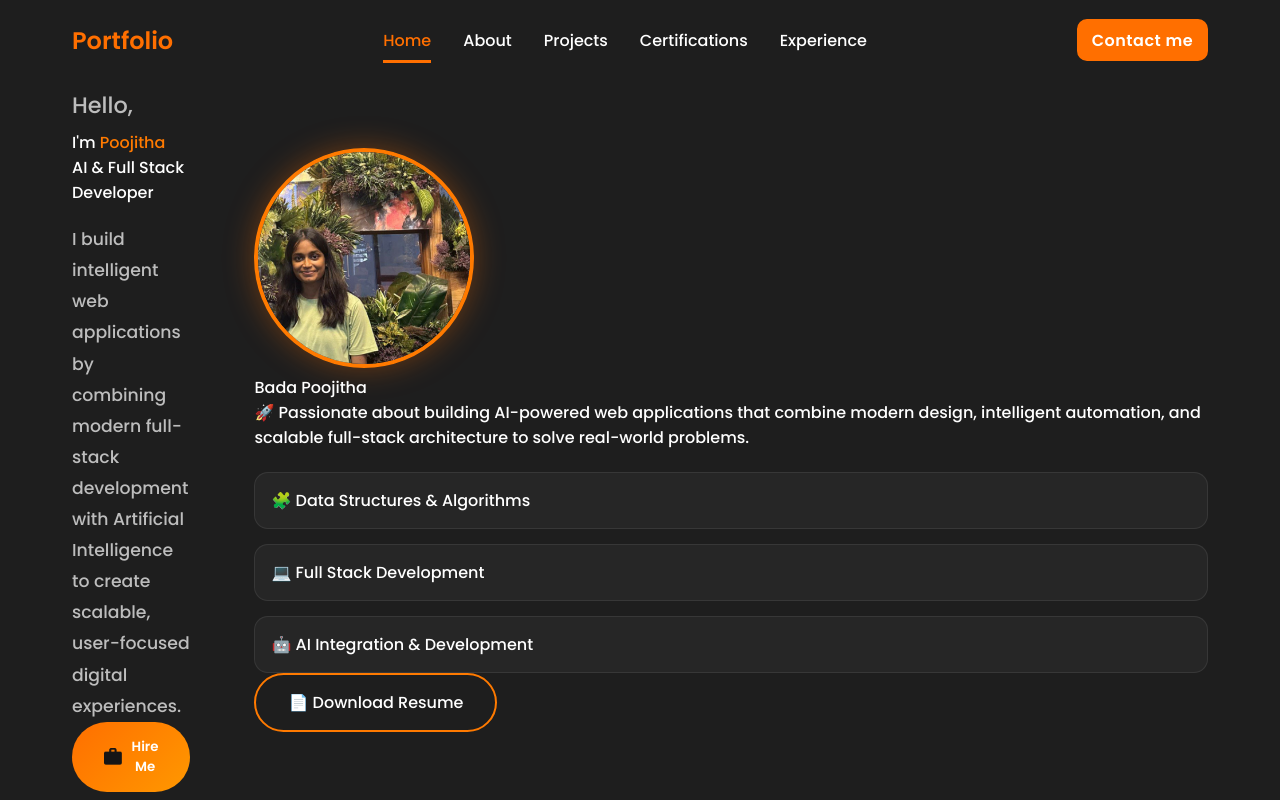
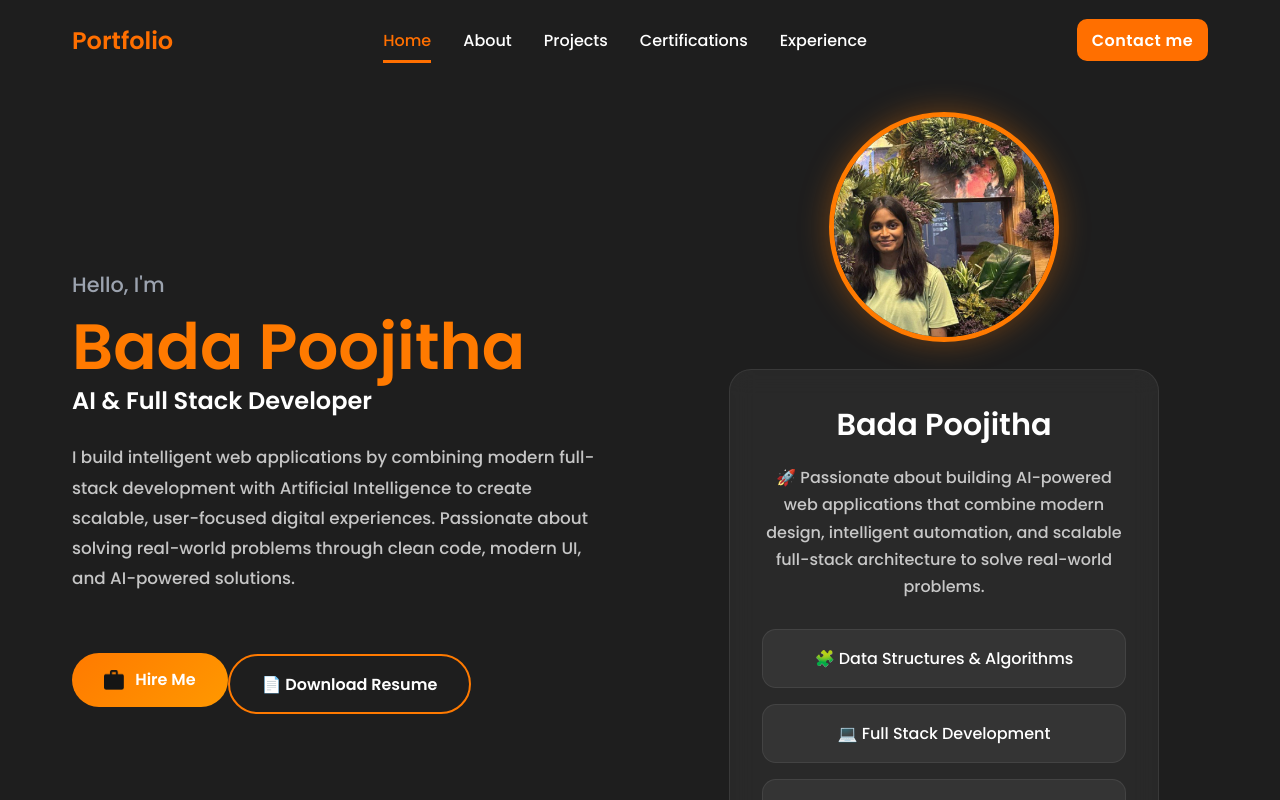
Before and after one commit to poojithabada/myPortfolio, a React (Create React App) app: page / in a window 1280 px wide. Shown: the top 800 px of the page. Built offline with nearby package versions, Linux system fonts and the light colour scheme.

Commit message:
Styling..

```diff
--- a/src/components/Intro/index.css
+++ b/src/components/Intro/index.css
@@ -1,22 +1,22 @@
-/* =========================
+/* ===========================
    HERO SECTION
-========================= */
+=========================== */
 
 #intro {
   max-width: 1200px;
+  min-height: calc(100vh - 70px);
   margin: 0 auto;
-  min-height: calc(100vh - 75px);
-  padding: 0.5rem 2rem 1.5rem;
+  padding: 2rem;
 
   display: flex;
+  align-items: center;
   justify-content: space-between;
-  align-items: center;
-  gap: 4rem;
+  gap: 5rem;
 }
 
-/* =========================
-   LEFT SIDE
-========================= */
+/* ===========================
+   LEFT SECTION
+=========================== */
 
 .introContent {
   flex: 1;
@@ -24,105 +24,70 @@
 
 .hello {
   display: block;
-  color: #bdbdbd;
-  font-size: 1.4rem;
-  margin-bottom: 0.5rem;
+  font-size: 1.3rem;
+  color: #9ca3af;
+  margin-bottom: .6rem;
 }
 
-.introTitle {
-  margin: 0;
-  font-size: 4.2rem;
-  line-height: 1.05;
+.introText {
+  display: block;
+  font-size: 4rem;
   font-weight: 700;
-  color: white;
+  line-height: 1.15;
+  color: #fff;
 }
 
 .introName {
   color: #ff7a00;
 }
 
-.role {
-  margin-top: 0.6rem;
-  margin-bottom: 0;
-  font-size: 2rem;
-  font-weight: 600;
-  color: white;
+.introPara {
+  max-width: 560px;
+  margin: 1.5rem 0 2rem;
+  color: #c5c5c5;
+  line-height: 1.8;
+  font-size: 1.05rem;
 }
 
-.introPara {
-  margin-top: 1.2rem;
-  max-width: 560px;
-  color: #bdbdbd;
-  font-size: 1.08rem;
-  line-height: 1.8;
-}
-
-/* =========================
-   BUTTONS
-========================= */
-
-.buttonGroup {
-  display: flex;
-  gap: 1rem;
-  margin-top: 2rem;
-  flex-wrap: wrap;
-}
+/* ===========================
+   BUTTON
+=========================== */
 
 .btn {
-  display: flex;
+  display: inline-flex;
   align-items: center;
-  gap: 0.6rem;
+  gap: .7rem;
 
-  padding: 0.95rem 2rem;
+  padding: .9rem 2rem;
 
   border: none;
-  border-radius: 50px;
+  border-radius: 40px;
 
-  background: linear-gradient(135deg, #ff6f00, #ff9800);
+  background: linear-gradient(135deg,#ff7a00,#ff9800);
 
-  color: white;
+  color: #fff;
+  font-size: 1rem;
   font-weight: 600;
 
   cursor: pointer;
 
-  transition: .3s;
+  transition: .3s ease;
 }
 
 .btn:hover {
-  transform: translateY(-3px);
-  box-shadow: 0 12px 30px rgba(255,111,0,.35);
+  transform: translateY(-4px);
+  box-shadow: 0 15px 35px rgba(255,122,0,.35);
 }
 
 .btnImg {
-  width: 18px;
+  width: 20px;
 }
 
-.resumeBtn {
-  display: inline-flex;
-  align-items: center;
-  justify-content: center;
+/* ===========================
+   RIGHT SECTION
+=========================== */
 
-  padding: 0.95rem 2rem;
-
-  border-radius: 50px;
-
-  border: 2px solid #ff7a00;
-
-  text-decoration: none;
-  color: white;
-
-  transition: .3s;
-}
-
-.resumeBtn:hover {
-  background: #ff7a00;
-}
-
-/* =========================
-   RIGHT SIDE
-========================= */
-
-.rightSection {
+.biopic {
   flex: 1;
 
   display: flex;
@@ -131,73 +96,68 @@
 }
 
 .profile {
-  width: 220px;
-  height: 220px;
+  width: 230px;
+  height: 230px;
 
   object-fit: cover;
+
   border-radius: 50%;
+  border: 5px solid #ff7a00;
 
-  border: 4px solid #ff7a00;
-
-  box-shadow: 0 0 30px rgba(255,111,0,.35);
+  box-shadow: 0 0 30px rgba(255,122,0,.35);
 }
 
-/* =========================
+/* ===========================
    BIO CARD
-========================= */
+=========================== */
 
-.bioCard {
+.bio {
   width: 100%;
-  max-width: 450px;
+  max-width: 430px;
 
-  margin-top: 1.2rem;
+  margin-top: 1.7rem;
 
-  padding: 1.5rem;
+  padding: 2rem;
 
-  border-radius: 20px;
+  background: rgba(255,255,255,.05);
+  backdrop-filter: blur(12px);
 
-  background: rgba(255,255,255,.04);
-
+  border-radius: 22px;
   border: 1px solid rgba(255,255,255,.08);
-
-  backdrop-filter: blur(12px);
 
   text-align: center;
 }
 
-.bioCard h2 {
-  margin: 0;
+.card1 {
+  font-size: 1.9rem;
+  font-weight: 700;
   color: white;
-  font-size: 2rem;
+  margin-bottom: 1rem;
 }
 
-.bioCard p {
-  margin-top: 1rem;
-  color: #bdbdbd;
+.bio p {
+  color: #c8c8c8;
   line-height: 1.7;
+  margin-bottom: 1.8rem;
 }
 
-/* =========================
-   SKILLS
-========================= */
+/* ===========================
+   SERVICES
+=========================== */
 
 .services {
-  margin-top: 1.4rem;
-
   display: flex;
   flex-direction: column;
-
-  gap: 0.9rem;
+  gap: 1rem;
 }
 
 .card {
-  padding: 0.95rem 1rem;
+  background: rgba(255,255,255,.05);
+  border: 1px solid rgba(255,255,255,.08);
 
   border-radius: 14px;
 
-  background: rgba(255,255,255,.04);
-
-  border: 1px solid rgba(255,255,255,.08);
+  padding: 1rem;
 
   color: white;
 
@@ -205,16 +165,42 @@
 }
 
 .card:hover {
-  transform: translateY(-4px);
-
+  transform: translateY(-5px);
   border-color: #ff7a00;
-
-  box-shadow: 0 10px 25px rgba(255,111,0,.2);
+  box-shadow: 0 12px 30px rgba(255,122,0,.2);
 }
 
-/* =========================
+/* ===========================
+   RESUME BUTTON
+=========================== */
+
+.resumeBtn {
+  display: inline-block;
+
+  margin-top: 1.8rem;
+
+  padding: .95rem 2rem;
+
+  background: transparent;
+
+  border: 2px solid #ff7a00;
+  border-radius: 40px;
+
+  color: white;
+  text-decoration: none;
+  font-weight: 600;
+
+  transition: .3s;
+}
+
+.resumeBtn:hover {
+  background: #ff7a00;
+  color: white;
+}
+
+/* ===========================
    TABLET
-========================= */
+=========================== */
 
 @media (max-width:992px){
 
@@ -222,12 +208,8 @@
 gap:3rem;
 }
 
-.introTitle{
-font-size:3.3rem;
-}
-
-.role{
-font-size:1.7rem;
+.introText{
+font-size:3.2rem;
 }
 
 .profile{
@@ -235,74 +217,54 @@ width:200px;
 height:200px;
 }
 
+.bio{
+padding:1.7rem;
 }
 
-/* =========================
+}
+
+/* ===========================
    MOBILE
-========================= */
+=========================== */
 
 @media (max-width:768px){
 
 #intro{
-
 flex-direction:column-reverse;
-
 text-align:center;
-
-padding:1rem;
-
 gap:2rem;
-
-min-height:auto;
-
+padding:1.5rem;
 }
 
 .introContent{
-
 display:flex;
-
 flex-direction:column;
-
 align-items:center;
-
 }
 
-.introTitle{
-
-font-size:2.6rem;
-
-}
-
-.role{
-
-font-size:1.4rem;
-
+.introText{
+font-size:2.5rem;
 }
 
 .introPara{
-
 max-width:100%;
-
 }
 
 .profile{
-
-width:170px;
-
-height:170px;
-
+width:180px;
+height:180px;
 }
 
-.buttonGroup{
-
-justify-content:center;
-
+.bio{
+padding:1.5rem;
 }
 
-.bioCard{
+.services{
+width:100%;
+}
 
-padding:1.3rem;
-
+.card{
+font-size:.95rem;
 }
 
 }
--- a/src/components/Intro/index.js
+++ b/src/components/Intro/index.js
@@ -1,50 +1,61 @@
-import React, { Component } from 'react';
-import './index.css';
-import profile from '../../assets/profile.jpeg';
-import btnImg from '../../assets/hireme.png';
-import resume from '../../assets/resume.pdf';
+import React from "react";
+import "./index.css";
 
-import { Link } from 'react-scroll';
+import profile from "../../assets/profile.jpeg";
+import btnImg from "../../assets/hireme.png";
+import resume from "../../assets/resume.pdf";
 
-class Intro extends Component {
-  render() {
+const Intro = () => {
+  const scrollToContact = () => {
+    const section = document.getElementById("contact");
+    if (section) {
+      section.scrollIntoView({ behavior: "smooth" });
+    }
+  };
+
   return (
     <section id="intro">
+      {/* Left Section */}
       <div className="introContent">
-          <span className="hello">Hello,</span>
+        <span className="hello">Hello, I'm</span>
 
-          <span className="introText">
-            I'm <span className="introName">Poojitha</span>
-            <br />
+        <h1 className="introText">
+          <span className="introName">Bada Poojitha</span>
+        </h1>
+
+        <h2 className="introRole">
           AI & Full Stack Developer
-          </span>
+        </h2>
 
         <p className="introPara">
           I build intelligent web applications by combining modern full-stack
           development with Artificial Intelligence to create scalable,
-            user-focused digital experiences.
+          user-focused digital experiences. Passionate about solving real-world
+          problems through clean code, modern UI, and AI-powered solutions.
         </p>
 
-          <Link>
-            <button
-              className="btn"
-              onClick={() => {
-                document
-                  .getElementById('contact')
-                  .scrollIntoView({ behavior: 'smooth' });
-              }}
-            >
+        <div className="buttonGroup">
+          <button className="btn" onClick={scrollToContact}>
             <img src={btnImg} alt="Hire Me" className="btnImg" />
             Hire Me
           </button>
-          </Link>
+
+          <a href={resume} download className="resumeBtn">
+            📄 Download Resume
+          </a>
+        </div>
       </div>
 
+      {/* Right Section */}
       <div className="biopic">
-          <img src={profile} alt="profile" className="profile" />
+        <img
+          src={profile}
+          alt="Bada Poojitha"
+          className="profile"
+        />
 
         <div className="bio">
-            <div className="card1">Bada Poojitha</div>
+          <h3 className="card1">Bada Poojitha</h3>
 
           <p>
             🚀 Passionate about building AI-powered web applications that
@@ -53,19 +64,22 @@ class Intro extends Component {
           </p>
 
           <div className="services">
-              <div className="card">🧩 Data Structures & Algorithms</div>
-              <div className="card">💻 Full Stack Development</div>
-              <div className="card">🤖 AI Integration & Development</div>
+            <div className="card">
+              🧩 Data Structures & Algorithms
             </div>
 
-            <a href={resume} className="resumeBtn" download>
-              📄 Download Resume
-            </a>
+            <div className="card">
+              💻 Full Stack Development
+            </div>
+
+            <div className="card">
+              🤖 AI Integration & Development
+            </div>
+          </div>
         </div>
       </div>
     </section>
   );
-  }
-}
+};
 
 export default Intro;
```
Lines whose indentation alone changed are shown as unchanged.
